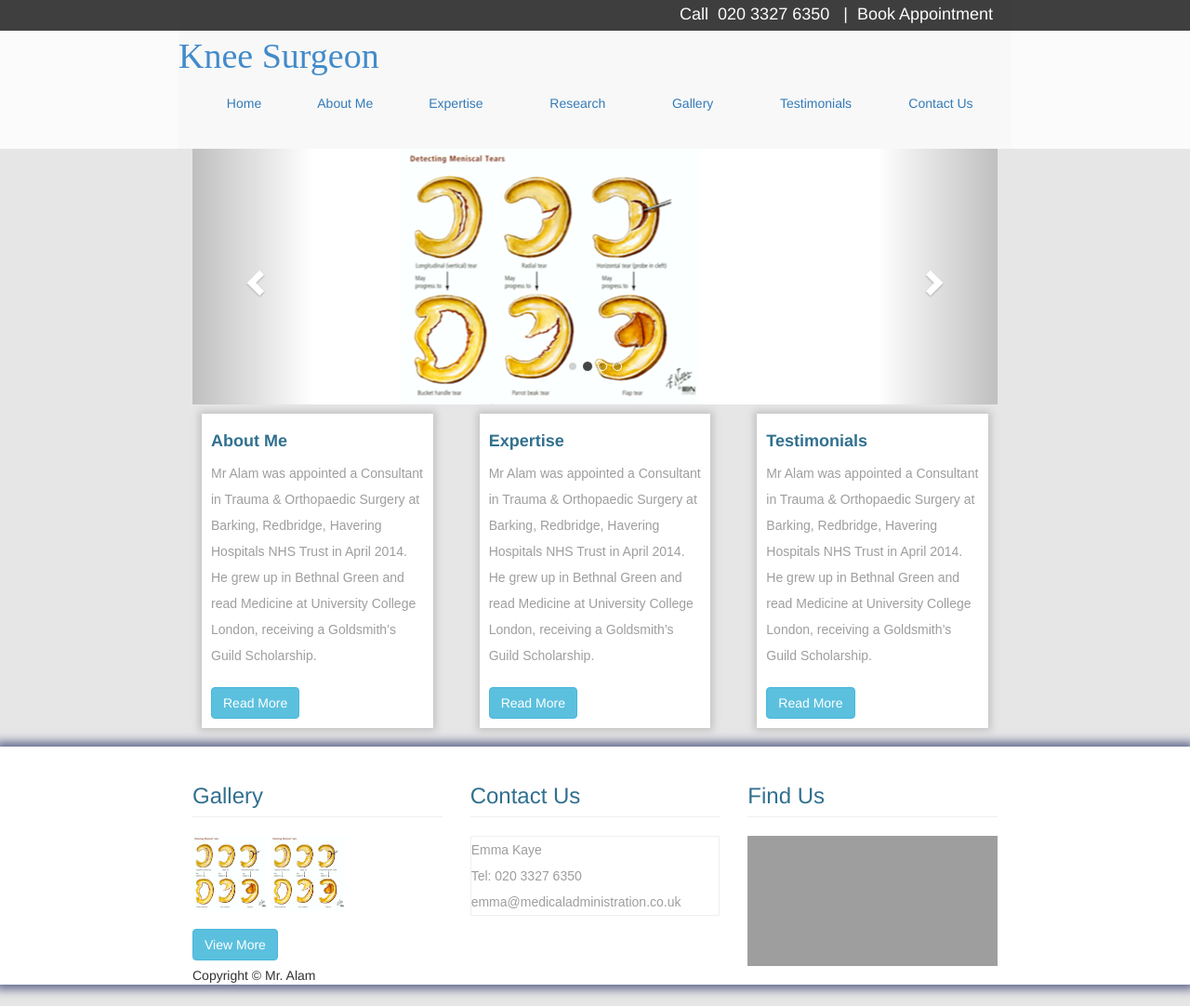
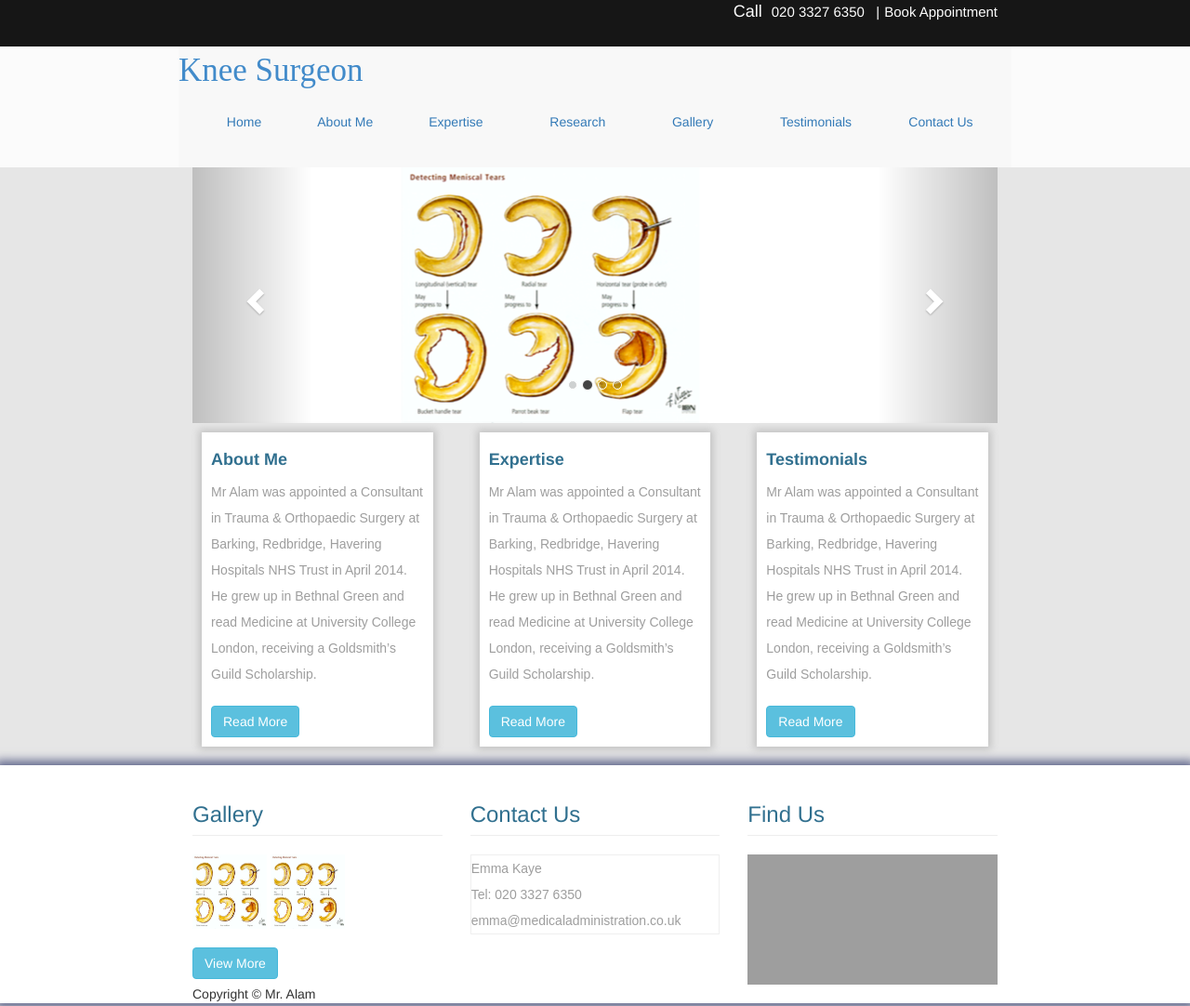
Before and after one commit to Saveta/Knees-Sports-Surgery, a plain HTML site: page home.html in a window 1280 px wide. Shown: the top 1082 px of the page at 93% size. Drawn offline with nearby package versions, Linux system fonts and the light colour scheme; some packages are replaced by stand-ins of ours; grey boxes are pictures that could not be loaded.

Commit message:
dashboard.css

```diff
--- a/css/dashboard.css
+++ b/css/dashboard.css
@@ -27,8 +27,7 @@
         background: white;
       }
       header > span {
-        line-height: 120px;
-        font-size: 38px;
+        font-size: 35px;
         color: black;
       }
       article > span
@@ -40,7 +39,7 @@
           line-height: 28px;
       }
       header{
-        height: 90px;
+        height: 60px;
       }
       /*.navbar
         background-color: transparent;
@@ -65,33 +64,24 @@
         text-decoration: none;
       }
       .top_bar {
-          float: left;
           width: 100%;
           background: black;
-          opacity: .75;
+          opacity: .90;
           color: #9e9e9e;
-          height: 33px;
-          position: fixed;
-          z-index: 9999;
+          height: 50px;
       }
       .top_bar ul {
           float: right;
-          width: auto;
           color: #fff;
           font-size: 18px
       }
       .top_bar ul li {
           display: inline-block;
-          float: left;
-          padding: 0 5px;
-          line-height: 31px;
-          list-style-type: none;
-          text-align: left;
-          font:white;
+
       }
       .top_bar ul li span, .top_bar ul li a {
           color: #fff;
-          font-size: 18px
+          font-size: 15px
         }
       .labels {
           color: red;
```
